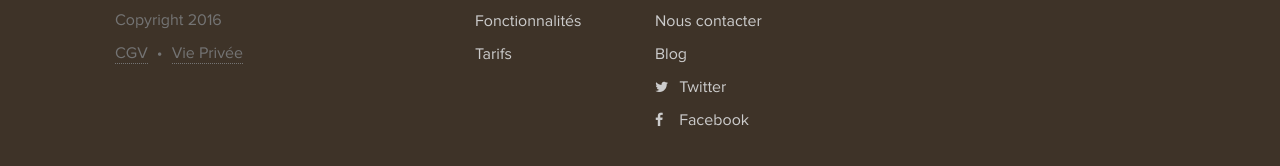
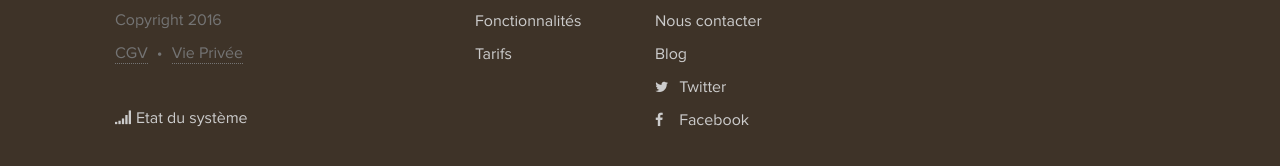
Before and after one commit to TeamMood/landing-page, a Jekyll site: the page built from fr/index.html, in a window 1280 px wide and 900 px high, scrolled down 1773 px. Shown: the part 678-844 px from the top of the window. Built offline with Jekyll 4.4.1, drawn with Linux system fonts in a browser that asks for light colours; nearby versions of some CDN libraries.

Commit message:
TeamMood's status

```diff
--- a/_includes/footer_en.html
+++ b/_includes/footer_en.html
@@ -19,6 +19,8 @@
                         </span>
                     </p>
                 </div>
+                <p>&nbsp;</p>
+                <p><a href="http://status.teammood.com" target="_blank"><i class="fa fa-signal"></i> System status</a></p>
             </div>
             <div class="col-md-1"></div>
             <div class="col-md-4">
--- a/_includes/footer_fr.html
+++ b/_includes/footer_fr.html
@@ -19,6 +19,8 @@
                         </span>
                     </p>
                 </div>
+                <p>&nbsp;</p>
+                <p><a href="http://status.teammood.com" target="_blank"><i class="fa fa-signal"></i>Etat du système</a></p>
             </div>
             <div class="col-md-1"></div>
             <div class="col-md-4">
```
